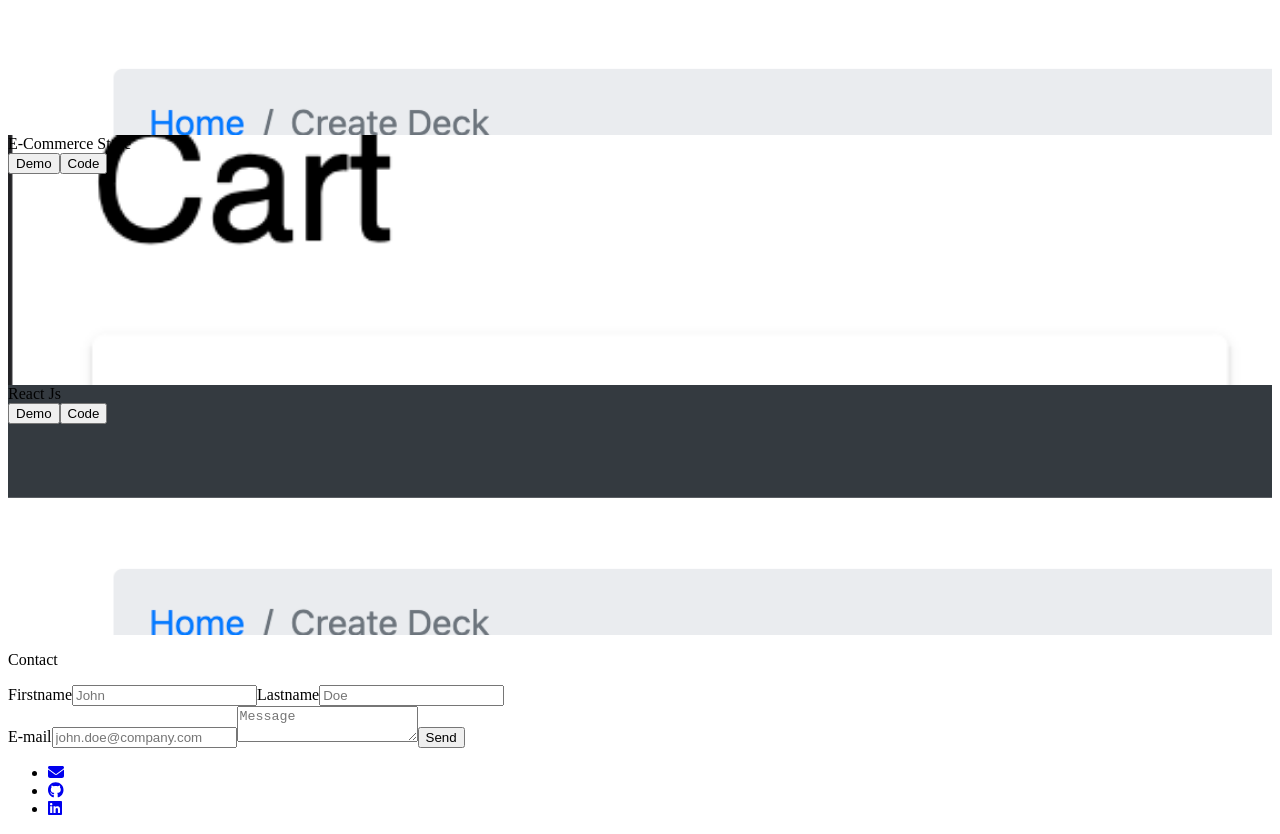
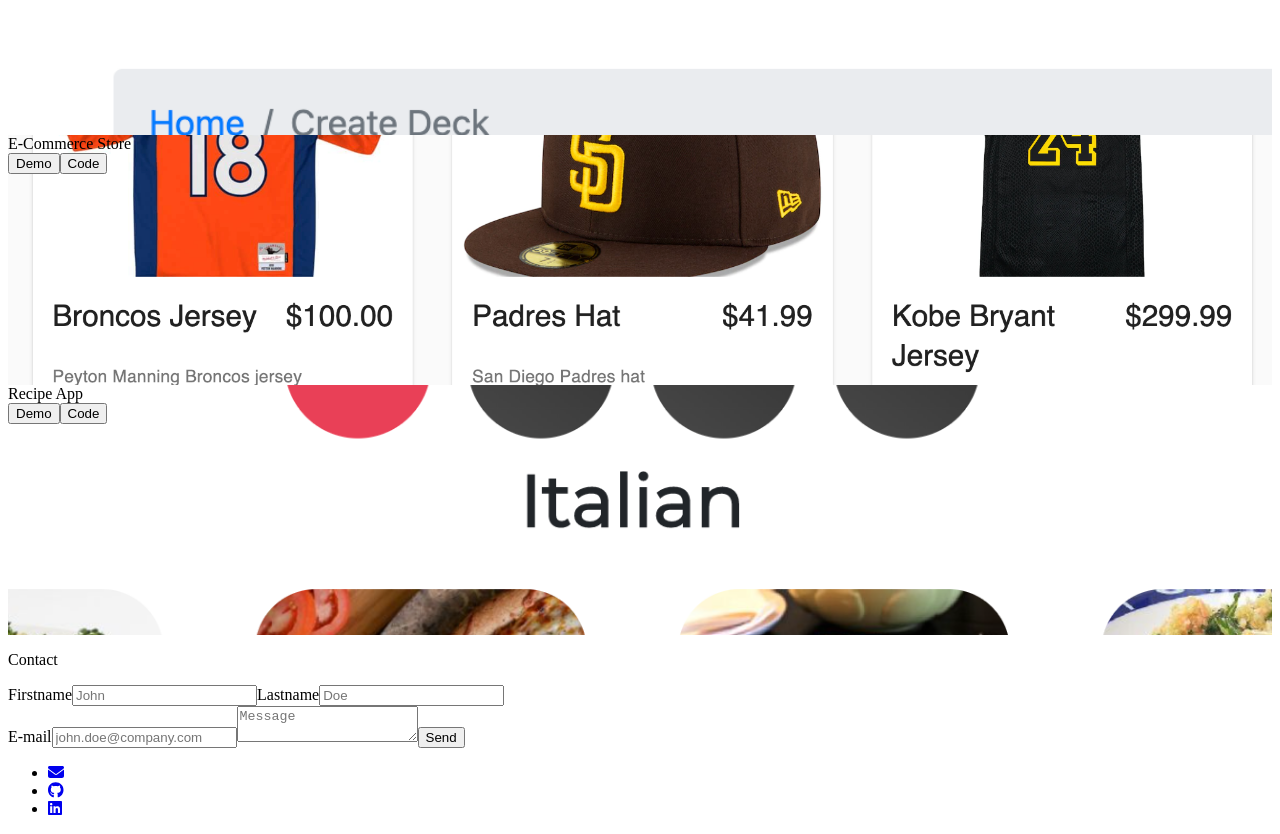
Before and after one commit to DGebrie/landing-page, a React (Create React App) app: page / in a window 1280 px wide. Shown: the part 1880-2714 px from the top of the page. Built offline with nearby package versions, Linux system fonts and the light colour scheme.

Commit message:
imgs/update links for work

```diff
--- a/src/components/Work.jsx
+++ b/src/components/Work.jsx
@@ -1,11 +1,13 @@
 import React from "react";
+// import DejensSporting from "../assets/images/dejens-sporting1.png";
+//import screenshots of projects
 import FlashcardApp from "../assets/images/flashcardApp.png";
-import DejensSporting from "../assets/images/dejens-sporting1.png";
-//import screenshots of projects
+import TasteBudsSearch from "../assets/images/TasteBudsSearch.png";
+import DejensSportingGoods from "../assets/images/DejensSportingGoods.png";
 
 const Work = () => {
   return (
-    <div name="work" className="w-full md:h-screen ">
+    <div name="work" className="w-full md:h-screen bg-zinc-300">
       <div className="max-w-[1000px] mx-auto p-4 flex flex-col  w-full h-full">
         <div className="pb-8 text-center">
           <p
@@ -45,7 +47,7 @@
           </div>
 
           <div
-            style={{ backgroundImage: `url(${DejensSporting})` }}
+            style={{ backgroundImage: `url(${DejensSportingGoods})` }}
             className="shadow-lg shadow-[#040c16] group container rounded-md justify-center items-center mx-auto content-div"
           >
             {/* Hover Effects */}
@@ -75,21 +77,21 @@
           </div>
 
           <div
-            style={{ backgroundImage: `url(${FlashcardApp})` }}
+            style={{ backgroundImage: `url(${TasteBudsSearch})` }}
             className="shadow-lg shadow-[#040c16] group container rounded-md justify-center items-center mx-auto content-div"
           >
             {/* Hover Effects */}
             <div className="opacity-0 group-hover:opacity-100">
               <span className="text-2xl font-bold text-white tracking-wider">
-                React Js
+                Recipe App
               </span>
               <div className="pt-8 text-center">
-                <a href="/">
+                <a href="https://dejen-tastebuds.netlify.app" target="blank">
                   <button className="text-center rounded-lg px-4 py-3 m-2 bg-white text-gray-700 font-bold text-lg">
                     Demo
                   </button>
                 </a>
-                <a href="/">
+                <a href="https://github.com/DGebrie/tastebuds" target="blank">
                   <button className="text-center rounded-lg px-4 py-3 m-2 bg-white text-gray-700 font-bold text-lg">
                     Code
                   </button>
```
Also changed, not shown: src/assets/images/DejensSportingGoods.png (added), src/assets/images/TasteBudsSearch.png (added).
